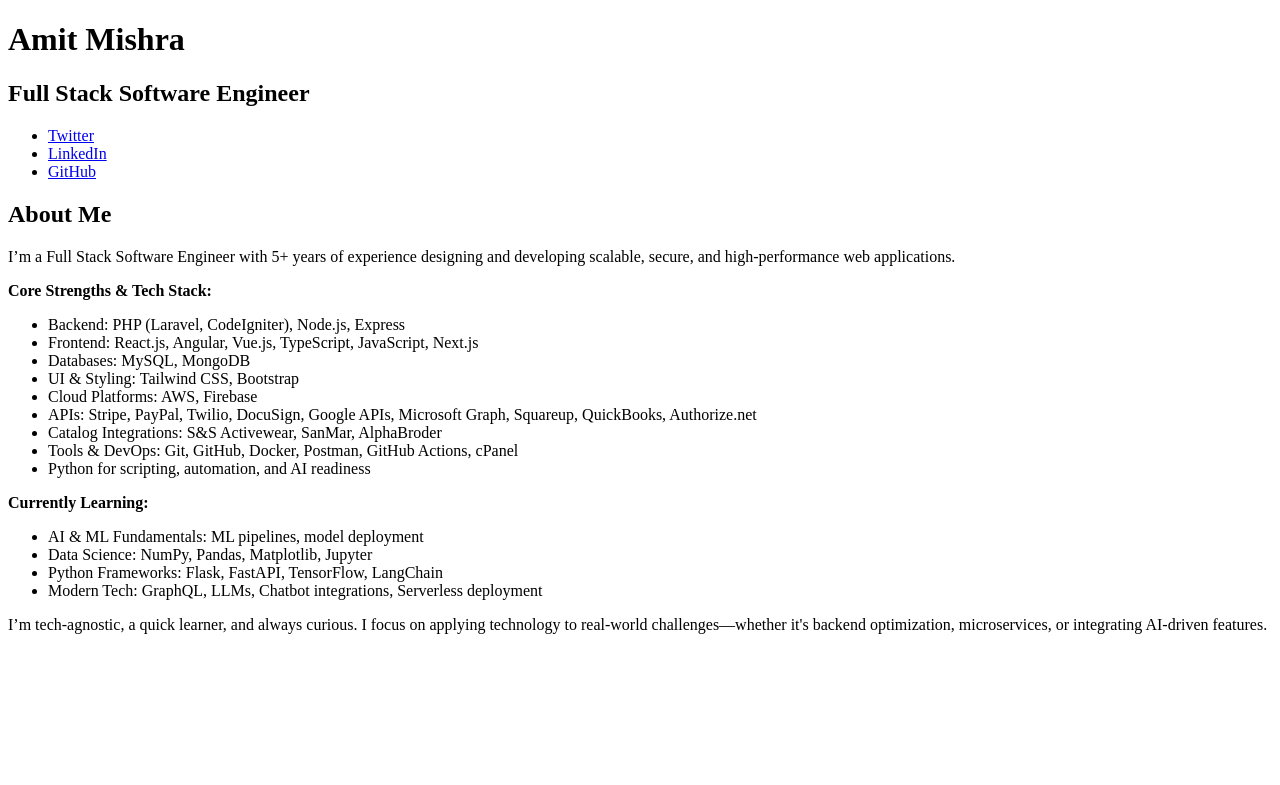
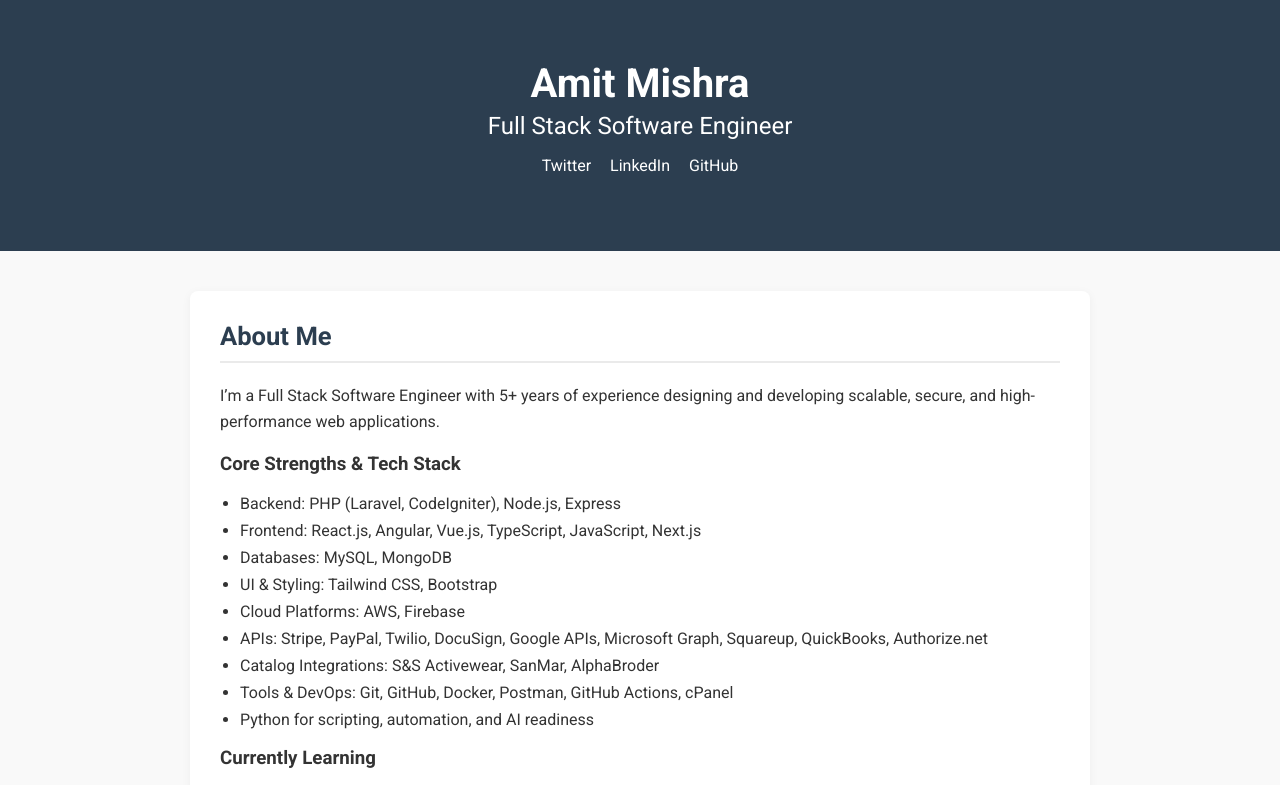
Before and after one commit to misteramitmishra/misteramitmishra.github.io, a plain HTML site: page index.html in a window 1280 px wide. Shown: the top 785 px of the page. Drawn offline with Linux system fonts and the light colour scheme.

Commit message:
Update index.html

```diff
--- a/index.html
+++ b/index.html
@@ -6,36 +6,79 @@
     <meta name="viewport" content="width=device-width, initial-scale=1" />
     <meta name="description" content="Amit Mishra | Full Stack Software Engineer | AI-Curious | Scalable Systems | misteramitmishra" />
     <meta name="author" content="Amit Mishra" />
+    <link href="https://fonts.googleapis.com/css2?family=Roboto:wght@400;500;700&display=swap" rel="stylesheet">
+    <style>
+      body {
+        font-family: 'Roboto', sans-serif;
+        background-color: #f9f9f9;
+        margin: 0;
+        padding: 0;
+        color: #333;
+      }
+      .container {
+        max-width: 900px;
+        margin: 0 auto;
+        padding: 40px 20px;
+      }
+      header {
+        background-color: #2c3e50;
+        color: white;
+        padding: 20px 0;
+        text-align: center;
+      }
+      header h1 {
+        margin: 0;
+        font-size: 2.5rem;
+      }
+      header h2 {
+        margin: 5px 0 10px;
+        font-weight: 400;
+      }
+      .section {
+        background-color: white;
+        padding: 30px;
+        border-radius: 8px;
+        box-shadow: 0 2px 10px rgba(0,0,0,0.05);
+        margin-bottom: 30px;
+      }
+      .section h2 {
+        margin-top: 0;
+        color: #2c3e50;
+        font-size: 1.6rem;
+        border-bottom: 2px solid #eaeaea;
+        padding-bottom: 10px;
+        margin-bottom: 20px;
+      }
+      ul {
+        padding-left: 20px;
+      }
+      ul li {
+        margin-bottom: 8px;
+      }
+      .section p {
+        line-height: 1.6;
+      }
+    </style>
   </head>
   <body>
-    <header class="header">
+    <header>
       <div class="container">
-        <div class="row align-items-center">
-          <div class="col">
-            <div class="profile-content">
-              <h1 class="name">Amit Mishra</h1>
-              <h2 class="desc">Full Stack Software Engineer</h2>
-              <ul class="social list-inline">
-                <li class="list-inline-item"><a href="https://twitter.com/amitmishraSDE">Twitter</a></li>
-                <li class="list-inline-item"><a href="https://www.linkedin.com/in/misteramitmishra">LinkedIn</a></li>
-                <li class="list-inline-item"><a href="https://github.com/misteramitmishra">GitHub</a></li>
-              </ul>
-            </div>
-          </div>
-        </div>
+        <h1>Amit Mishra</h1>
+        <h2>Full Stack Software Engineer</h2>
+        <p>
+          <a href="https://twitter.com/amitmishraSDE" style="color:#fff; text-decoration:none; margin-right:15px;">Twitter</a>
+          <a href="https://www.linkedin.com/in/misteramitmishra" style="color:#fff; text-decoration:none; margin-right:15px;">LinkedIn</a>
+          <a href="https://github.com/misteramitmishra" style="color:#fff; text-decoration:none;">GitHub</a>
+        </p>
       </div>
     </header>
 
-    <div class="container sections-wrapper py-5">
-      <div class="row">
-        <div class="primary col-lg-8 col-12">
-          <section class="about section">
-            <div class="section-inner shadow-sm rounded">
-              <h2 class="heading">About Me</h2>
-              <div class="content">
+    <div class="container">
+      <section class="section">
+        <h2>About Me</h2>
         <p>I’m a Full Stack Software Engineer with 5+ years of experience designing and developing scalable, secure, and high-performance web applications.</p>
 
-                <p><strong>Core Strengths & Tech Stack:</strong></p>
+        <h3>Core Strengths & Tech Stack</h3>
         <ul>
           <li>Backend: PHP (Laravel, CodeIgniter), Node.js, Express</li>
           <li>Frontend: React.js, Angular, Vue.js, TypeScript, JavaScript, Next.js</li>
@@ -48,7 +91,7 @@
           <li>Python for scripting, automation, and AI readiness</li>
         </ul>
 
-                <p><strong>Currently Learning:</strong></p>
+        <h3>Currently Learning</h3>
         <ul>
           <li>AI & ML Fundamentals: ML pipelines, model deployment</li>
           <li>Data Science: NumPy, Pandas, Matplotlib, Jupyter</li>
@@ -57,11 +100,7 @@
         </ul>
 
         <p>I’m tech-agnostic, a quick learner, and always curious. I focus on applying technology to real-world challenges—whether it's backend optimization, microservices, or integrating AI-driven features.</p>
-              </div>
-            </div>
       </section>
-        </div>
-      </div>
     </div>
   </body>
 </html>
```
Lines whose indentation alone changed are shown as unchanged.
